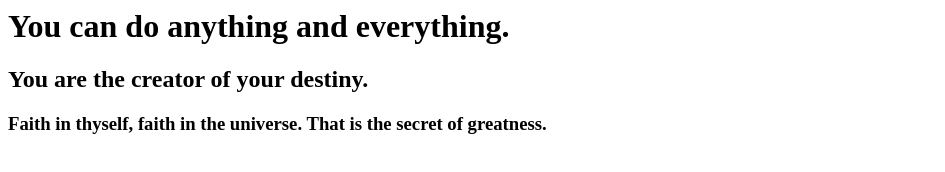
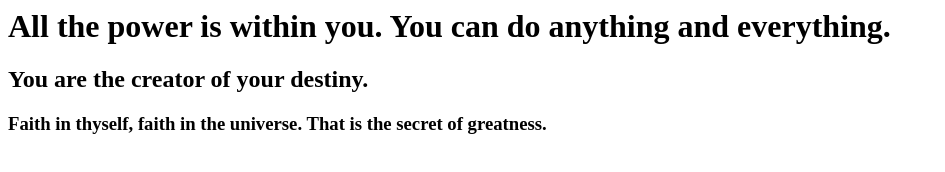
Before and after one commit to NahinAl10/testproject, a plain HTML site: page index.html in a window 1280 px wide. Shown: the whole page, without its empty margins (0-945 px from the left). Drawn offline with Linux system fonts and the light colour scheme.

Commit message:
Revert "Update index.html"
This reverts commit 834d2c4e7819e6070e9e9aadeee9c853efeff6a2.

```diff
--- a/index.html
+++ b/index.html
@@ -1,6 +1,6 @@
 <html>
 <body>
-<h1> You can do anything and everything.</h1>
+<h1> All the power is within you. You can do anything and everything.</h1>
 <h2> You are the creator of your destiny.</h2>
 <h3>Faith in thyself, faith in the universe. That is the secret of greatness. </h3>
 </body>
```
